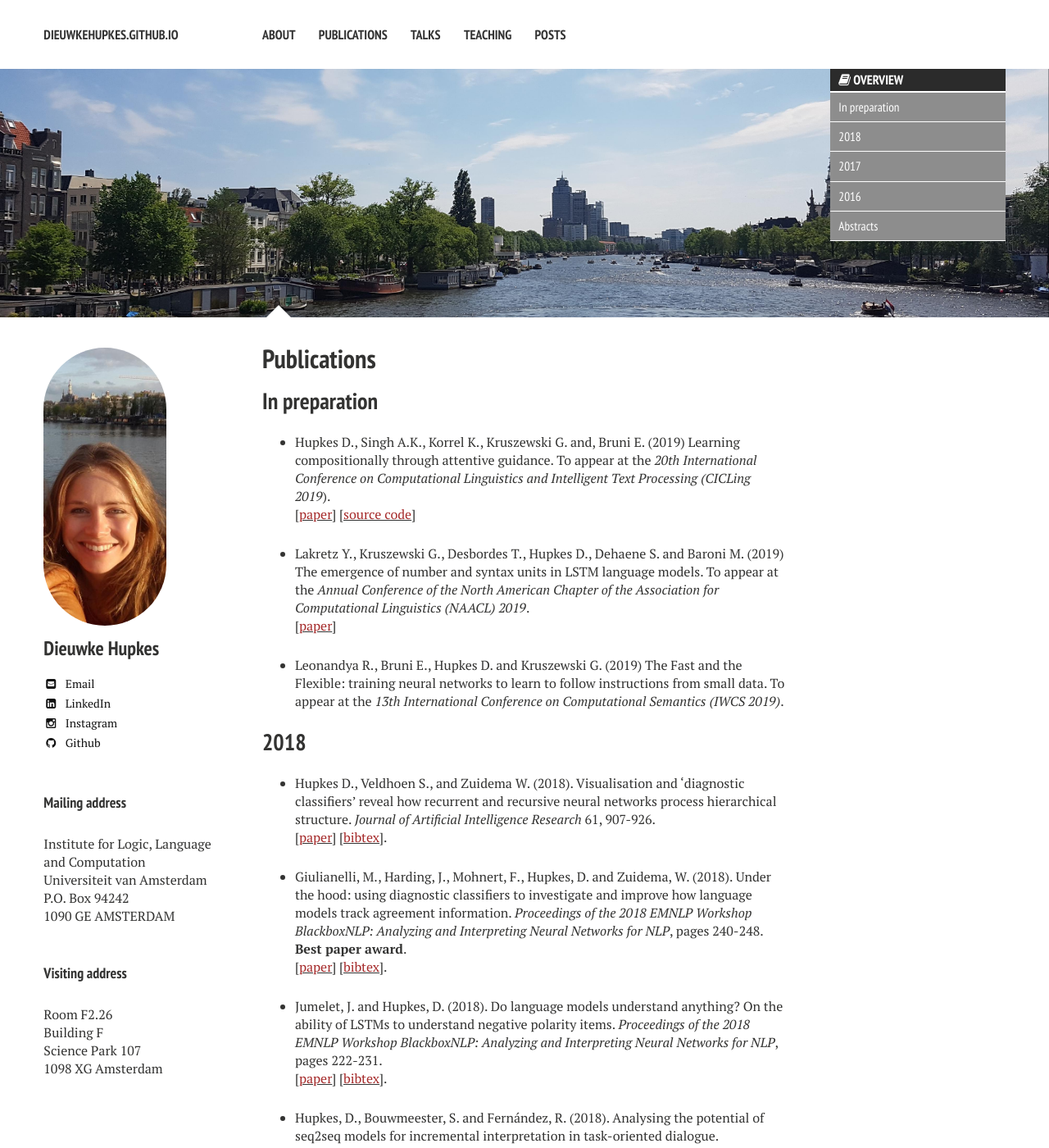
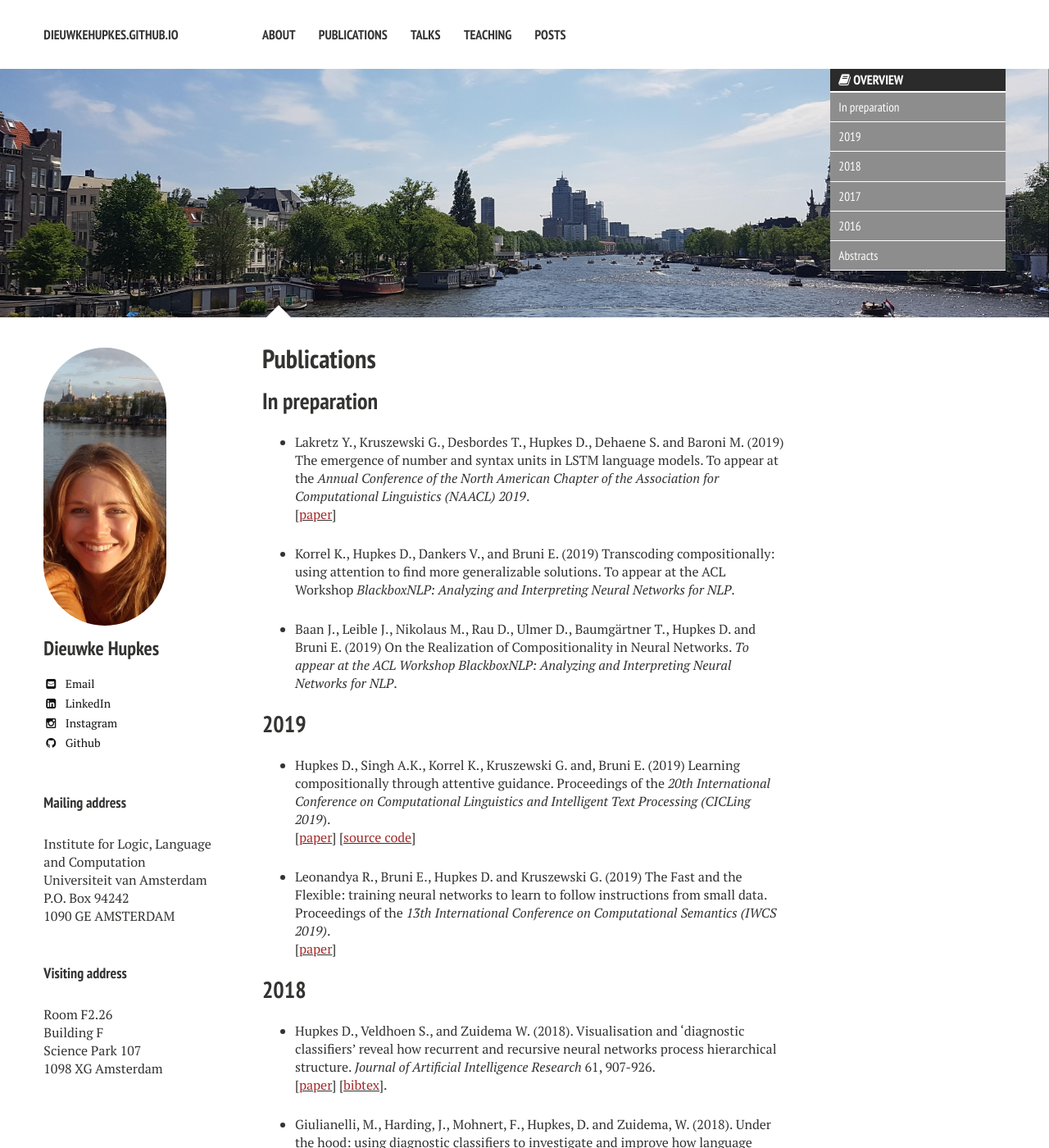
Before and after one commit to dieuwkehupkes/dieuwkehupkes.github.io, a Jekyll site: the page built from publications.md, in a window 1280 px wide and 1400 px high. Shown: the whole window at 82% size. Built offline with Jekyll 4.4.1, drawn with Linux system fonts in a browser that asks for light colours; nearby versions of some CDN libraries; some of the changed text lies outside the part shown.

Commit message:
Update publications

```diff
--- a/publications.md
+++ b/publications.md
@@ -12,17 +12,30 @@ image:
 
 ## In preparation
 
-* Hupkes D., Singh A.K., Korrel K., Kruszewski G. and, Bruni E. (2019) Learning compositionally through attentive guidance.
-To appear at the *20th International Conference on Computational Linguistics and Intelligent Text Processing (CICLing 2019*).\\
-\[[<font color="brown">paper</font>](https://arxiv.org/abs/1805.09657){:target="blank"}\]
-\[[<font color="brown">source code</font>](https://github.com/i-machine-think/attentive_guidance){:target="_blank"}\]
-
 * Lakretz Y., Kruszewski G., Desbordes T., Hupkes D., Dehaene S. and Baroni M. (2019)
 The emergence of number and syntax units in LSTM language models.
 To appear at the *Annual Conference of the North American Chapter of the Association for Computational Linguistics (NAACL) 2019*.\\
 \[[<font color="brown">paper</font>](https://arxiv.org/pdf/1903.07435.pdf){:target="blank"}\]
 
-* Leonandya R., Bruni E., Hupkes D. and Kruszewski G. (2019) The Fast and the Flexible: training neural networks to learn to follow instructions from small data. To appear at the *13th International Conference on Computational Semantics (IWCS 2019)*.
+* Korrel K., Hupkes D., Dankers V., and Bruni E. (2019)
+Transcoding compositionally: using attention to find more generalizable solutions.
+To appear at the ACL Workshop *BlackboxNLP: Analyzing and Interpreting Neural Networks for NLP*.
+
+* Baan J., Leible J., Nikolaus M., Rau D., Ulmer D., Baumgärtner T., Hupkes D. and Bruni E. (2019)
+On the Realization of Compositionality in Neural Networks.
+*To appear at the ACL Workshop BlackboxNLP: Analyzing and Interpreting Neural Networks for NLP*.
+
+## 2019
+
+* Hupkes D., Singh A.K., Korrel K., Kruszewski G. and, Bruni E. (2019) Learning compositionally through attentive guidance.
+Proceedings of the *20th International Conference on Computational Linguistics and Intelligent Text Processing (CICLing 2019*).\\
+\[[<font color="brown">paper</font>](https://arxiv.org/abs/1805.09657){:target="blank"}\]
+\[[<font color="brown">source code</font>](https://github.com/i-machine-think/attentive_guidance){:target="_blank"}\]
+
+* Leonandya R., Bruni E., Hupkes D. and Kruszewski G. (2019) The Fast and the Flexible: training neural networks to learn to follow instructions from small data. Proceedings of the *13th International Conference on Computational Semantics (IWCS 2019)*. \\
+\[[<font color="brown">paper</font>](https://arxiv.org/pdf/1809.06194.pdf){:target="_blank"}\]
+
+
 
 ## 2018
 
@@ -67,6 +80,10 @@ Process Hierarchical Structure. [<font color="brown">Cognitive Computation: Inte
 
 ## Abstracts
 
+* Ponti E., Hupkes D. and Bruni E. (2019) The typology of emergent languages.
+[*Interaction and the Evolution of Linguistic Complexity*](http://www.lel.ed.ac.uk/cle/index.php/ielc2019/){:target="_blank"} \\
+\[[<font color="brown">abstract</font>](http://www.lel.ed.ac.uk/~kenny/ielc2019Abstracts/Ponti.pdf){:target="_blank"}\]
+
 * Ulmer D., Hupkes D. and Bruni E. (2019) An incremental encoder for sequence-to-sequence modelling. *CLIN29*. \\
 \[[<font color="brown">abstract</font>](https://www.let.rug.nl/clin29/Dennis_Ulmer_Dieuwke_Hupkes_Elia_Bruni.php){:target="_blank"}\]
 
```
